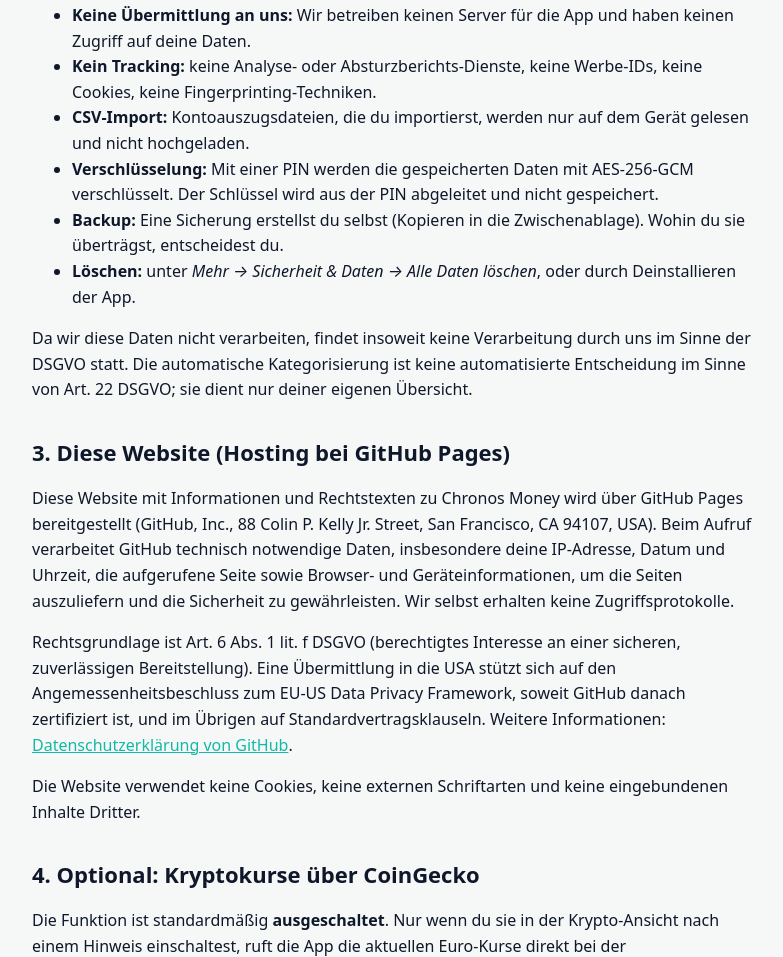
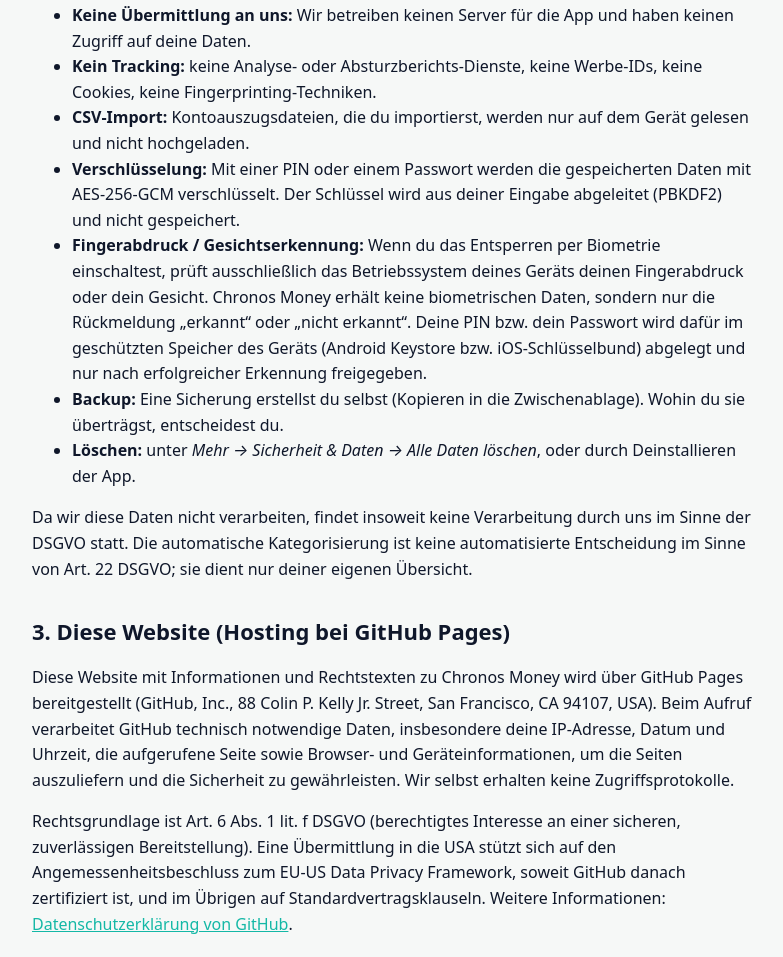
Before and after one commit to MoManufaktur/chronos-money, a plain HTML site: page datenschutz.html in a window 1280 px wide. Shown: the part 772-1729 px from the top of the page, without its empty margins (248-1031 px from the left). Drawn offline with Linux system fonts and the light colour scheme.

Commit message:
Datenschutz: Passwort und Biometrie ergänzt
Co-Authored-By: Claude Opus 5.5 <noreply@anthropic.com>
Claude-Session: https://claude.ai/code/session_01JVccBwZW1m2NPDeLAYvjDG

```diff
--- a/datenschutz.html
+++ b/datenschutz.html
@@ -26,7 +26,8 @@
 <li><b>Keine Übermittlung an uns:</b> Wir betreiben keinen Server für die App und haben keinen Zugriff auf deine Daten.</li>
 <li><b>Kein Tracking:</b> keine Analyse- oder Absturzberichts-Dienste, keine Werbe-IDs, keine Cookies, keine Fingerprinting-Techniken.</li>
 <li><b>CSV-Import:</b> Kontoauszugsdateien, die du importierst, werden nur auf dem Gerät gelesen und nicht hochgeladen.</li>
-<li><b>Verschlüsselung:</b> Mit einer PIN werden die gespeicherten Daten mit AES-256-GCM verschlüsselt. Der Schlüssel wird aus der PIN abgeleitet und nicht gespeichert.</li>
+<li><b>Verschlüsselung:</b> Mit einer PIN oder einem Passwort werden die gespeicherten Daten mit AES-256-GCM verschlüsselt. Der Schlüssel wird aus deiner Eingabe abgeleitet (PBKDF2) und nicht gespeichert.</li>
+<li><b>Fingerabdruck / Gesichtserkennung:</b> Wenn du das Entsperren per Biometrie einschaltest, prüft ausschließlich das Betriebssystem deines Geräts deinen Fingerabdruck oder dein Gesicht. Chronos Money erhält keine biometrischen Daten, sondern nur die Rückmeldung „erkannt“ oder „nicht erkannt“. Deine PIN bzw. dein Passwort wird dafür im geschützten Speicher des Geräts (Android Keystore bzw. iOS-Schlüsselbund) abgelegt und nur nach erfolgreicher Erkennung freigegeben.</li>
 <li><b>Backup:</b> Eine Sicherung erstellst du selbst (Kopieren in die Zwischenablage). Wohin du sie überträgst, entscheidest du.</li>
 <li><b>Löschen:</b> unter <i>Mehr → Sicherheit &amp; Daten → Alle Daten löschen</i>, oder durch Deinstallieren der App.</li>
 </ul>
```
